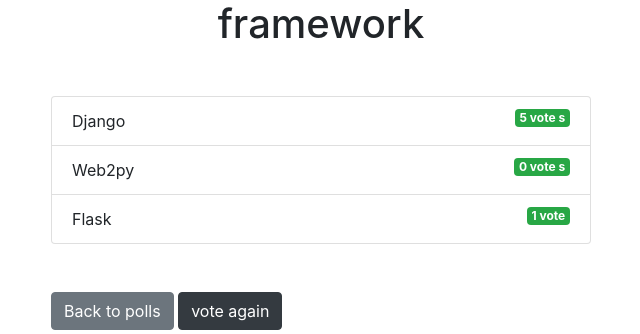
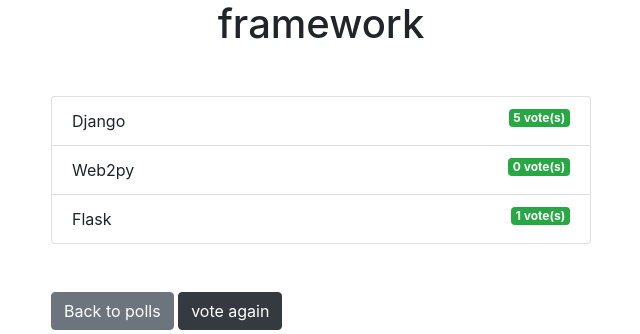
Before and after one commit to rkumar18/polls-app-django, a Django app: page /polls/1/results in a window 1280 px wide. Shown: the part 128-462 px from the top of the page, without its empty margins (319-959 px from the left). Run offline with Django 3.2, Linux system fonts and the light colour scheme; data comes from the database, SQL or seed files in the repository; both versions use the stored data as it was after the commit; some libraries are stand-ins or nearby versions.

Commit message:
Result page error fixed

```diff
--- a/templates/polls/results.html
+++ b/templates/polls/results.html
@@ -5,11 +5,11 @@
 <ul class="list-group mb-5">
     {% for choice in question.choice_set.all %}
         <li class ="list-group-item">
-            {{ choice.choice_text }} <span class="badge badge-success float-right">{{ choice.votes }} vote {{ choice.votes | pluralize }}</span>
+            {{ choice.choice_text }} <span class="badge badge-success float-right">{{ choice.votes }} vote(s)</span>
         </li>
     {% endfor %}
 </ul>
 
 <a class="btn btn-secondary" href="{% url 'polls:index' %}">Back to polls</a>
-<a class="btn btn-dark" href="{% url 'polls:detail' %}">vote again</a>
+<a class="btn btn-dark" href="{% url 'polls:detail' question.id %}">vote again</a>
 {% endblock %}
```
Also changed, not shown: db.sqlite3, 1 other file.
